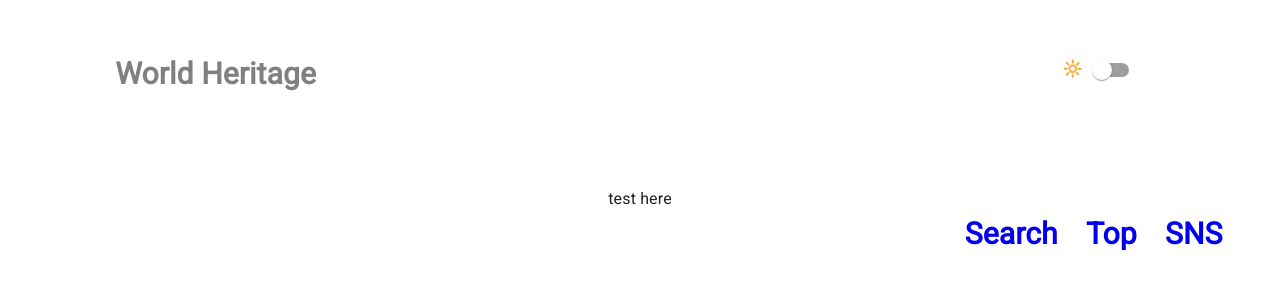
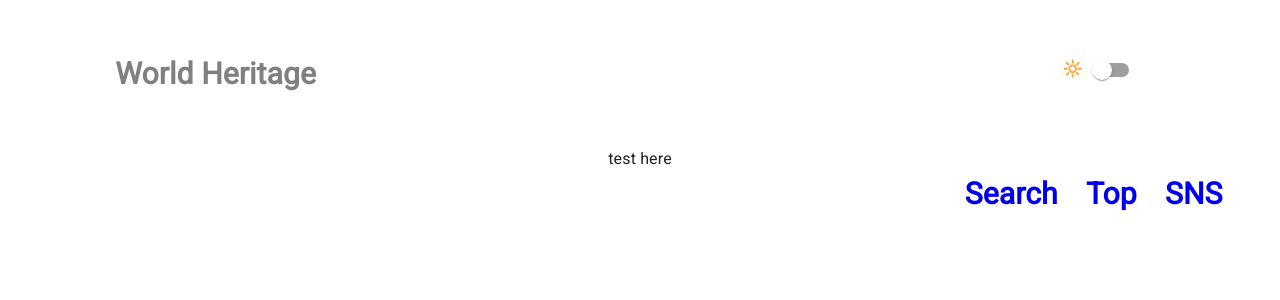
Before and after one commit to zigzagdev/world-heritage, a React (Create React App) app in the folder app/: page /Top in a window 1280 px wide. Shown: the top 300 px of the page. Built offline with nearby package versions, Linux system fonts and the light colour scheme; the HTML template or start-up script is replaced by a standard one.

Commit message:
bodyPage_fix

```diff
--- a/app/src/routes/Body.tsx
+++ b/app/src/routes/Body.tsx
@@ -9,8 +9,6 @@ import Top from "../components/Top";
 
 const Body = () => {
     return (
-        <div style={{paddingTop: "40px"}}>
-            <MediaQuery query="(max-width: 640px)">
         <div>
             <BrowserRouter>
                 <Routes>
@@ -18,35 +16,6 @@ const Body = () => {
                 </Routes>
             </BrowserRouter>
         </div>
-            </MediaQuery>
-            <MediaQuery query="(min-width: 641px) and (max-width: 768px)">
-                <div>
-                    <BrowserRouter>
-                        <Routes>
-                            <Route path="/Top" element={<Top/>}/>
-                        </Routes>
-                    </BrowserRouter>
-                </div>
-            </MediaQuery>
-            <MediaQuery query="(min-width: 769px) and (max-width: 1024px)">
-                <div>
-                    <BrowserRouter>
-                        <Routes>
-                            <Route path="/Top" element={<Top/>}/>
-                        </Routes>
-                    </BrowserRouter>
-                </div>
-            </MediaQuery>
-            <MediaQuery query="(min-width: 1025px)">
-                <div>
-                    <BrowserRouter>
-                        <Routes>
-                            <Route path="/Top" element={<Top/>}/>
-                        </Routes>
-                    </BrowserRouter>
-                </div>
-            </MediaQuery>
-        </div>
     );
 };
 
```
Lines whose indentation alone changed are shown as unchanged.
